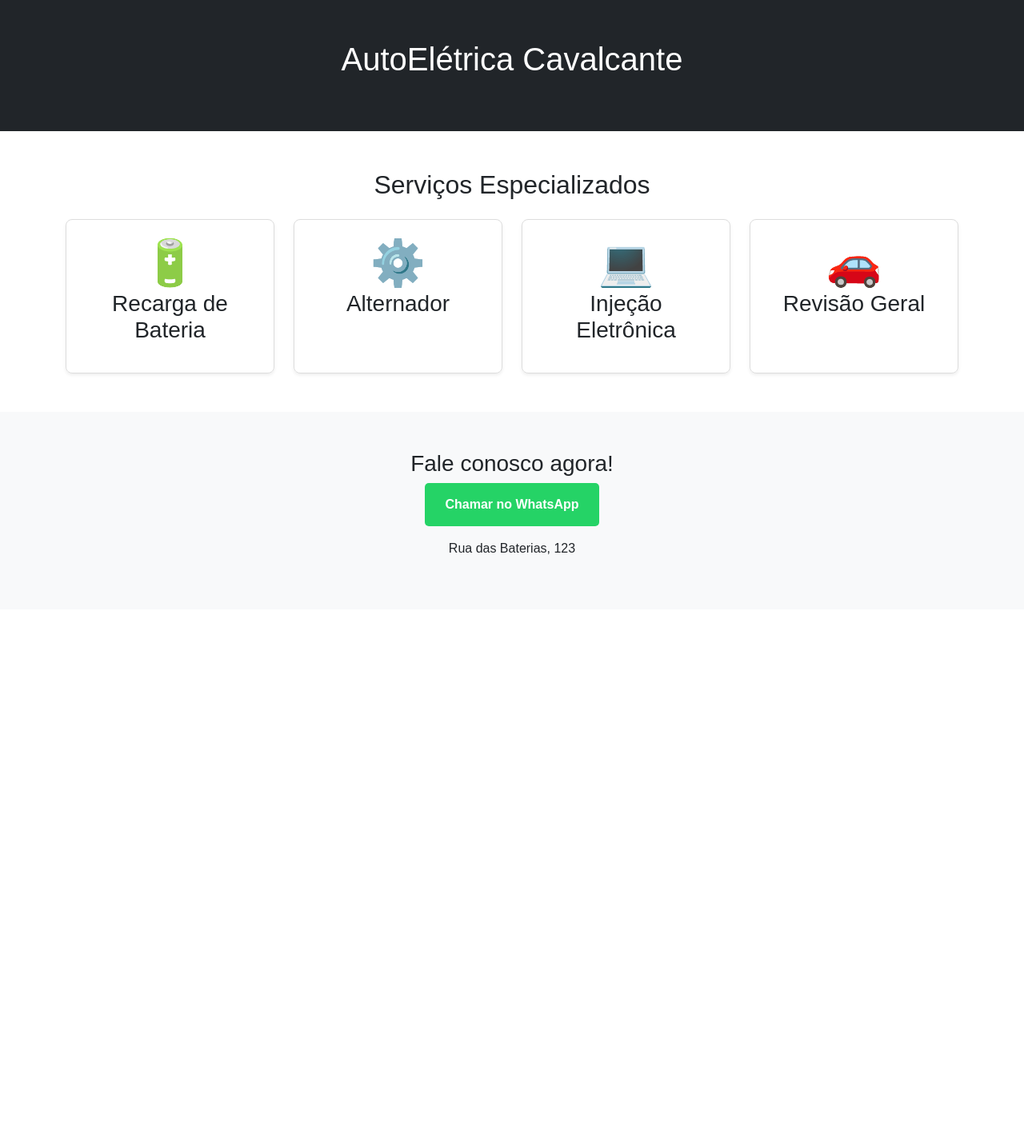
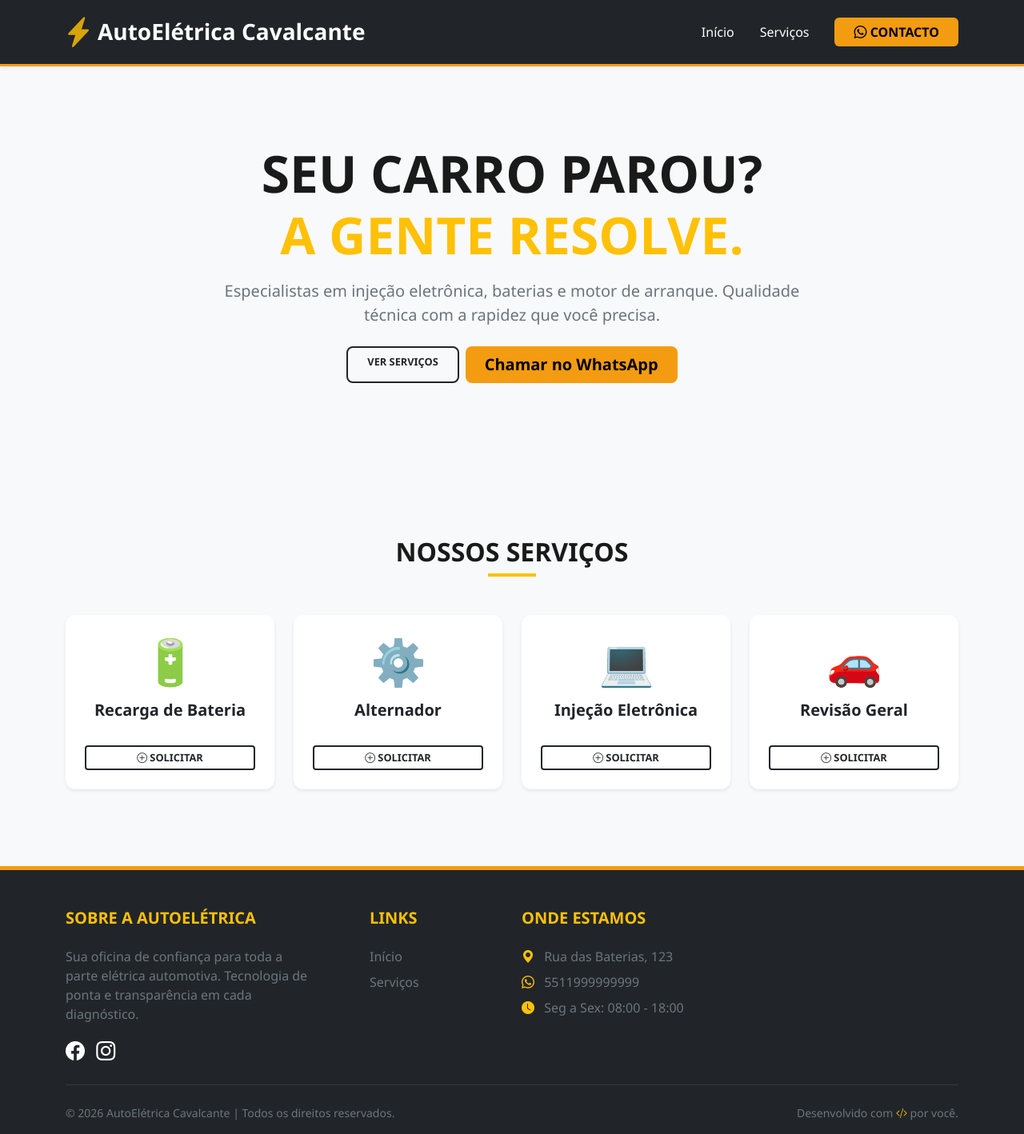
Before and after one commit to GuiRodri06/AutoeletricaCavalcante, a Node server app: page / in a window 1280 px wide. Shown: the whole page at 80% size. Before the commit the page ends 693 px from the top, so only its background shows below. Run offline with Node 20, Linux system fonts and the light colour scheme.

Commit message:
Criado o Style e o partials do site

```diff
--- /dev/null
+++ b/public/css/style.css
@@ -0,0 +1,109 @@
+/* 1. Variáveis de Cor */
+:root {
+    --primary: #f39c12;      /* Amarelo faísca */
+    --primary-hover: #e67e22;
+    --dark: #1a1a1a;         /* Preto oficina */
+    --light: #f8f9fa;        /* Fundo claro */
+    --success: #25d366;      /* Verde WhatsApp */
+    --text-muted: #6c757d;
+}
+
+/* 2. Estilo Geral */
+body {
+    font-family: 'Segoe UI', Tahoma, Geneva, Verdana, sans-serif;
+    background-color: var(--light);
+    color: var(--dark);
+    scroll-behavior: smooth;
+}
+
+/* 3. Header e Navegação */
+header {
+    border-bottom: 3px solid var(--primary);
+}
+
+.nav-link:hover {
+    color: var(--primary) !important;
+}
+
+/* 4. Seção Banner */
+/* Aqui por uma foto nova de background depois */
+.bg-light.py-5.text-center {
+    background: linear-gradient(rgba(255, 255, 255, 0.9), rgba(255, 255, 255, 0.9)),
+                url('https://www.transparenttextures.com/patterns/carbon-fibre.png');
+    padding: 80px 0 !important;
+}
+
+.display-4 {
+    color: var(--dark);
+    text-transform: uppercase;
+    letter-spacing: -1px;
+}
+
+/* 5. Cards de Serviços */
+.card {
+    border: none;
+    transition: all 0.3s ease;
+    border-radius: 12px;
+}
+
+.card:hover {
+    transform: translateY(-10px);
+    box-shadow: 0 15px 30px rgba(0,0,0,0.1) !important;
+}
+
+.card .display-5 {
+    color: var(--primary);
+    margin-bottom: 15px;
+}
+
+.card-title {
+    font-weight: 700;
+    color: var(--dark);
+}
+
+/* 6. Botões Personalizados */
+.btn-outline-dark {
+    border-width: 2px;
+    font-weight: 600;
+    text-transform: uppercase;
+    font-size: 0.8rem;
+}
+
+.btn-outline-dark:hover {
+    background-color: var(--primary);
+    border-color: var(--primary);
+    color: var(--dark);
+}
+
+.btn-warning {
+    background-color: var(--primary);
+    border: none;
+    transition: background 0.3s;
+}
+
+.btn-warning:hover {
+    background-color: var(--primary-hover);
+}
+
+/* 7. Footer */
+footer {
+    border-top: 5px solid var(--primary);
+}
+
+footer h5 {
+    color: var(--primary);
+    font-weight: bold;
+    text-transform: uppercase;
+}
+
+/* 8. Animação simples para o ícone de raio no Header */
+.bi-lightning-charge-fill {
+    display: inline-block;
+    animation: pulse 2s infinite;
+}
+
+@keyframes pulse {
+    0% { transform: scale(1); opacity: 1; }
+    50% { transform: scale(1.2); opacity: 0.8; }
+    100% { transform: scale(1); opacity: 1; }
+}
--- a/views/index.ejs
+++ b/views/index.ejs
@@ -1,46 +1,56 @@
 <!DOCTYPE html>
 <html lang="pt-pt">
-<head>
-    <meta charset="UTF-8">
-    <meta name="viewport" content="width=device-width, initial-scale=1.0">
-    <title><%= empresa.nome %></title>
-    <link href="https://cdn.jsdelivr.net/npm/bootstrap@5.3.0/dist/css/bootstrap.min.css" rel="stylesheet">
-    <style>
-        body { font-family: sans-serif; }
-        .hero { background: #212529; color: white; padding: 50px 0; }
-        .card-servico { border: 1px solid #ddd; border-radius: 8px; padding: 20px; text-align: center; height: 100%; }
-        .btn-whatsapp { background: #25d366; color: white; text-decoration: none; padding: 15px 25px; border-radius: 5px; font-weight: bold; display: inline-block; }
-    </style>
-</head>
+
+<%- include('partials/head') %>
+
 <body>
 
-    <header class="hero text-center">
-        <h1><%= empresa.nome %></h1>
-        <p><%= empresa.slogan %></p>
-    </header>
+    <%- include('partials/header') %>
 
-    <main class="container my-5">
-        <h2 class="text-center mb-4">Serviços Especializados</h2>
-        <div class="row g-4">
-            <% servicos.forEach(servico => { %>
-                <div class="col-md-3">
-                    <div class="card-servico shadow-sm">
-                        <div class="display-4"><%= servico.icone %></div>
-                        <h3><%= servico.titulo %></h3>
-                        <p><%= servico.descricao %></p>
+    <main>
+        <section class="hero-section text-center py-5">
+            <div class="container py-5">
+                <div class="row justify-content-center">
+                    <div class="col-lg-8">
+                        <h1 class="display-3 fw-bold mb-3">SEU CARRO PAROU? <p><span class="text-warning">A GENTE RESOLVE.</span></p></h1>
+                        <p class="lead mb-4 text-secondary">Especialistas em injeção eletrônica, baterias e motor de arranque. Qualidade técnica com a rapidez que você precisa.</p>
+                        <div class="d-grid gap-2 d-sm-flex justify-content-sm-center">
+                            <a href="#servicos" class="btn btn-outline-dark btn-lg px-4">Ver Serviços</a>
+                            <a href="https://wa.me/<%= empresa.whatsapp %>" class="btn btn-warning btn-lg px-4 fw-bold">Chamar no WhatsApp</a>
+                        </div>
                     </div>
                 </div>
-            <% }); %>
-        </div>
+            </div>
+        </section>
+
+        <section id="servicos" class="container my-5 py-5">
+            <div class="text-center mb-5">
+                <h2 class="fw-bold">NOSSOS SERVIÇOS</h2>
+                <div class="mx-auto bg-warning" style="height: 4px; width: 60px;"></div>
+            </div>
+
+            <div class="row g-4">
+                <% servicos.forEach(servico => { %>
+                    <div class="col-md-6 col-lg-3">
+                        <div class="card h-100 shadow-sm card-servico text-center p-4">
+                            <div class="display-4 mb-3 text-warning">
+                                <%= servico.icone %>
+                            </div>
+                            <h4 class="h5 fw-bold"><%= servico.titulo %></h4>
+                            <p class="text-muted small mb-4"><%= servico.descricao %></p>
+
+                            <a href="https://wa.me/<%= empresa.whatsapp %>?text=Olá! Preciso de um orçamento para: <%= servico.titulo %>"
+                               class="btn btn-outline-dark btn-sm mt-auto" target="_blank">
+                                <i class="bi bi-plus-circle"></i> SOLICITAR
+                            </a>
+                        </div>
+                    </div>
+                <% }); %>
+            </div>
+        </section>
     </main>
 
-    <section class="text-center py-5 bg-light">
-        <h3>Fale conosco agora!</h3>
-        <a href="https://wa.me/<%= empresa.whatsapp %>" class="btn-whatsapp" target="_blank">
-            Chamar no WhatsApp
-        </a>
-        <p class="mt-3"><%= empresa.endereco %></p>
-    </section>
+    <%- include('partials/footer') %>
 
 </body>
 </html>
--- /dev/null
+++ b/views/partials/footer.ejs
@@ -0,0 +1,48 @@
+<footer class="bg-dark text-white pt-5 pb-3">
+    <div class="container">
+        <div class="row gy-4">
+            <div class="col-lg-4 col-md-6">
+                <h5 class="mb-4 text-warning fw-bold">SOBRE A AUTOELÉTRICA</h5>
+                <p class="text-secondary pe-lg-5">Sua oficina de confiança para toda a parte elétrica automotiva. Tecnologia de ponta e transparência em cada diagnóstico.</p>
+                <div class="fs-4">
+                    <i class="bi bi-facebook me-2"></i>
+                    <i class="bi bi-instagram me-2"></i>
+                </div>
+            </div>
+
+            <div class="col-lg-2 col-md-6">
+                <h5 class="mb-4 text-warning fw-bold">LINKS</h5>
+                <ul class="list-unstyled text-secondary">
+                    <li class="mb-2"><a href="/" class="text-decoration-none text-secondary">Início</a></li>
+                    <li class="mb-2"><a href="#servicos" class="text-decoration-none text-secondary">Serviços</a></li>
+                </ul>
+            </div>
+
+            <div class="col-lg-4 col-md-12">
+                <h5 class="mb-4 text-warning fw-bold">ONDE ESTAMOS</h5>
+                <p class="text-secondary mb-2">
+                    <i class="bi bi-geo-alt-fill text-warning me-2"></i> <%= empresa.endereco %>
+                </p>
+                <p class="text-secondary mb-2">
+                    <i class="bi bi-whatsapp text-warning me-2"></i> <%= empresa.whatsapp %>
+                </p>
+                <p class="text-secondary">
+                    <i class="bi bi-clock-fill text-warning me-2"></i> Seg a Sex: 08:00 - 18:00
+                </p>
+            </div>
+        </div>
+
+        <hr class="my-4 border-secondary">
+
+        <div class="row align-items-center">
+            <div class="col-md-6 text-center text-md-start small text-secondary">
+                &copy; <%= new Date().getFullYear() %> <%= empresa.nome %> | Todos os direitos reservados.
+            </div>
+            <div class="col-md-6 text-center text-md-end small text-secondary">
+                Desenvolvido com <i class="bi bi-code-slash text-warning"></i> por você.
+            </div>
+        </div>
+    </div>
+</footer>
+
+<script src="https://cdn.jsdelivr.net/npm/bootstrap@5.3.0/dist/js/bootstrap.bundle.min.js"></script>
--- /dev/null
+++ b/views/partials/head.ejs
@@ -0,0 +1,11 @@
+<head>
+    <meta charset="UTF-8">
+    <meta name="viewport" content="width=device-width, initial-scale=1.0">
+    <title><%= empresa.nome %></title>
+
+    <link href="https://cdn.jsdelivr.net/npm/bootstrap@5.3.0/dist/css/bootstrap.min.css" rel="stylesheet">
+
+    <link rel="stylesheet" href="/public/css/style.css">
+
+    <link rel="stylesheet" href="https://cdn.jsdelivr.net/npm/bootstrap-icons@1.11.0/font/bootstrap-icons.css">
+</head>
--- /dev/null
+++ b/views/partials/header.ejs
@@ -0,0 +1,26 @@
+<header class="bg-dark text-white py-3 shadow-sm sticky-top">
+    <div class="container d-flex justify-content-between align-items-center">
+        <a href="/" class="text-white text-decoration-none d-flex align-items-center">
+            <i class="bi bi-lightning-charge-fill text-warning fs-2 me-2"></i>
+            <span class="h3 mb-0 fw-bold"><%= empresa.nome %></span>
+        </a>
+
+        <nav class="d-none d-md-block">
+            <ul class="nav align-items-center">
+                <li class="nav-item"><a href="/" class="nav-link text-white">Início</a></li>
+                <li class="nav-item"><a href="#servicos" class="nav-link text-white">Serviços</a></li>
+                <li class="nav-item">
+                    <a href="https://wa.me/<%= empresa.whatsapp %>" target="_blank" class="btn btn-warning fw-bold ms-3 px-4">
+                        <i class="bi bi-whatsapp"></i> CONTACTO
+                    </a>
+                </li>
+            </ul>
+        </nav>
+
+        <div class="d-md-none">
+            <a href="https://wa.me/<%= empresa.whatsapp %>" class="btn btn-warning btn-sm">
+                <i class="bi bi-whatsapp"></i>
+            </a>
+        </div>
+    </div>
+</header>
```
